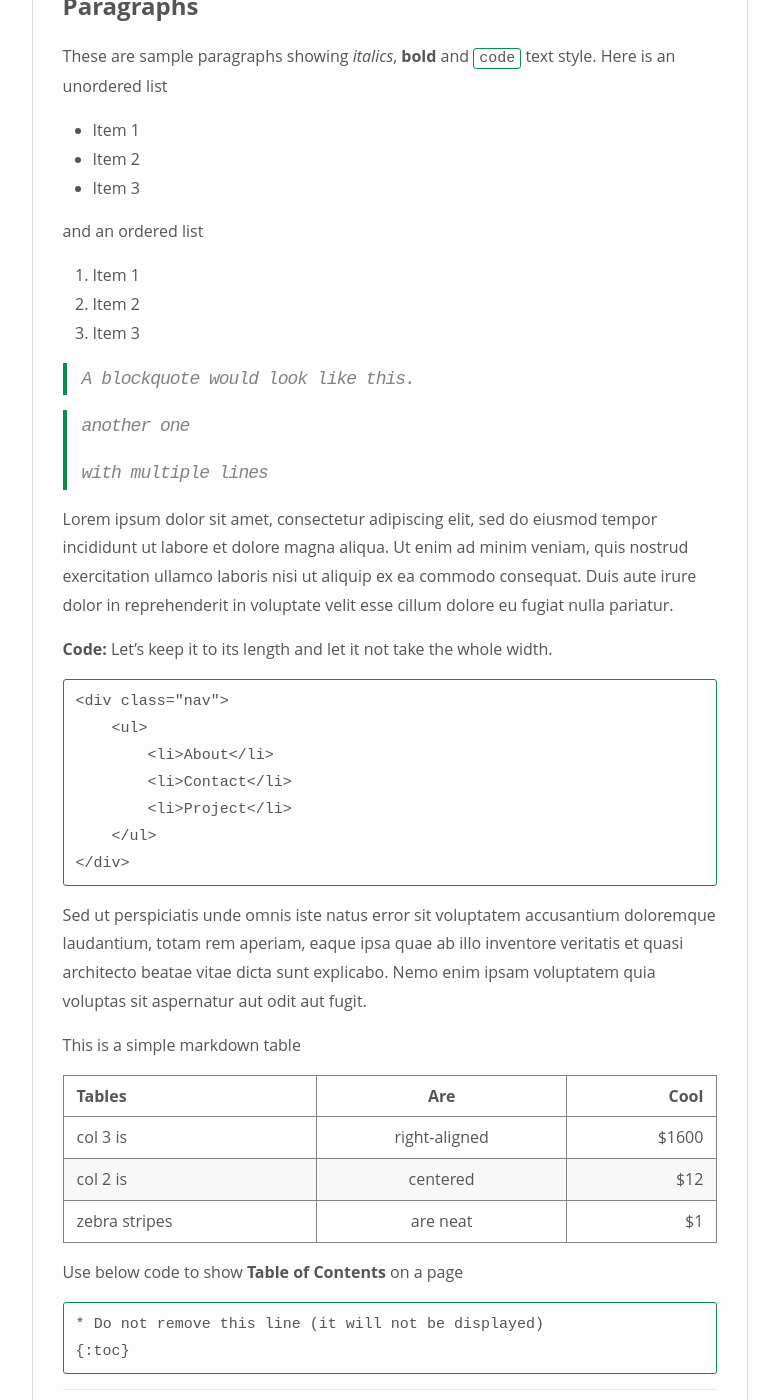
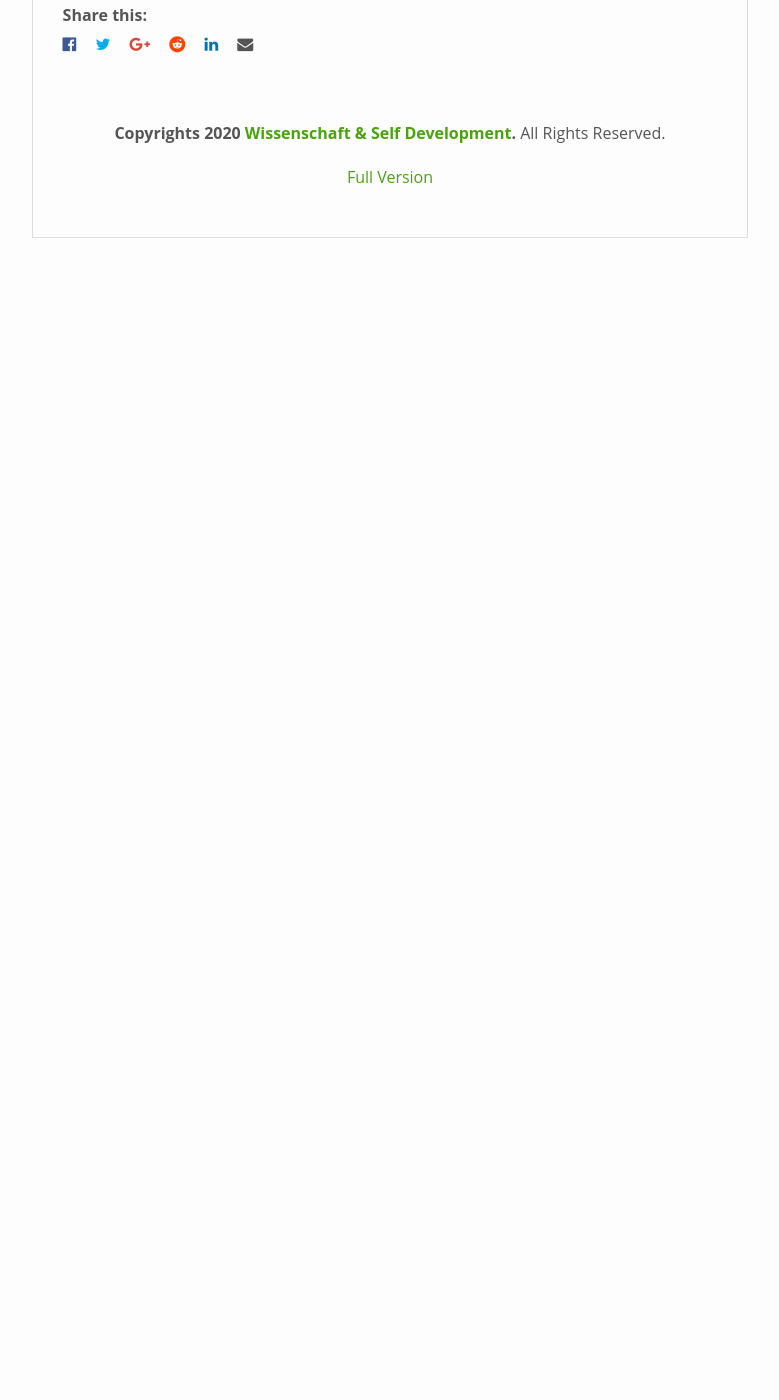
Before and after one commit to TasjaArriens/TasjaArriens.github.io, a Jekyll site: the page built from _posts/2020-04-08-the-4-hour-work-week.md, in a window 1280 px wide and 1400 px high, scrolled down 2506 px. Shown: the whole window, without its empty margins (250-1029 px from the left). Built offline with Jekyll 4.4.1, drawn with Linux system fonts in a browser that asks for light colours; nearby versions of some CDN libraries; after the commit the page ends 2808 px from its top, so only the background shows below that.

Commit message:
getting things done

```diff
--- a/_posts/2020-04-08-the-4-hour-work-week.md
+++ b/_posts/2020-04-08-the-4-hour-work-week.md
@@ -67,63 +67,3 @@ Create 2 timelines and list **5 things** you dream of **having, being, and doing
 Before you tell everyone what is holding you back, first define what you are being held from.
 What would you do if you had €100 million?
 What would make you most excited to wake up in the morning to another day?
-
-
-
-## Paragraphs
-
-These are sample paragraphs showing *italics*, **bold** and ``code`` text style. Here is an unordered  list
-
-* Item 1
-* Item 2
-* Item 3
-
-and an ordered list
-
-1. Item 1
-2. Item 2
-3. Item 3
-
->A blockquote would look like this.
-
-> another one
->
-> with multiple lines
-
-
-
-
-Lorem ipsum dolor sit amet, consectetur adipiscing elit, sed do eiusmod tempor incididunt ut labore et dolore magna aliqua. Ut enim ad minim veniam, quis nostrud exercitation ullamco laboris nisi ut aliquip ex ea commodo consequat. Duis aute irure dolor in reprehenderit in voluptate velit esse cillum dolore eu fugiat nulla pariatur.
-
-**Code:** Let's keep it to its length and let it not take the whole width.
-{% highlight html %}
-
-<div class="nav">
-    <ul>
-        <li>About</li>
-        <li>Contact</li>
-        <li>Project</li>
-    </ul>
-</div>
-
-
-{% endhighlight %}
-
-Sed ut perspiciatis unde omnis iste natus error sit voluptatem accusantium doloremque laudantium, totam rem aperiam, eaque ipsa quae ab illo inventore veritatis et quasi architecto beatae vitae dicta sunt explicabo. Nemo enim ipsam voluptatem quia voluptas sit aspernatur aut odit aut fugit.
-
-This is a simple markdown table
-
-| Tables        | Are           | Cool  |
-| ------------- |:-------------:| -----:|
-| col 3 is      | right-aligned | $1600 |
-| col 2 is      | centered      |   $12 |
-| zebra stripes | are neat      |    $1 |
-
-
-
-Use below code to show **Table of Contents** on a page
-
-{% highlight css %}
-* Do not remove this line (it will not be displayed)
-{:toc}
-{% endhighlight %}
```
Also changed, not shown: _posts/2020-01-19-ultralearning-part-1.md (+1 -1 lines), _posts/2020-03-28-map-and-territory.md (+0 -62 lines), _posts/2020-05-25-impfung.md (+1 -1 lines), _posts/2020-07-11-atomic habits.md (+1 -1 lines), _posts/2020-07-16-produktiver-leben.md (added, +82 -0 lines), _posts/2020-07-26-top-books-2020.md (added, +30 -0 lines).
